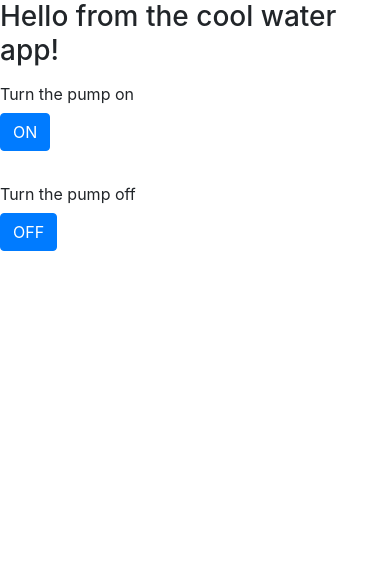
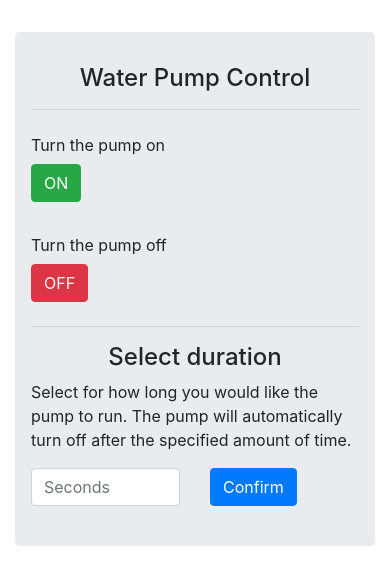
Before and after one commit to vignif/water-flask, a Flask app: page / in a window 390 px wide. Shown: the top 585 px of the page. Run offline with Flask 2, Linux system fonts and the light colour scheme; some libraries are stand-ins or nearby versions.

Commit message:
cleaner FE

```diff
--- a/app.py
+++ b/app.py
@@ -1,5 +1,6 @@
 # pump specs
 pin = 21
+
 import RPi.GPIO as GPIO
 import time
 GPIO.setmode(GPIO.BCM)
@@ -19,10 +20,19 @@ def home():
             message = "Turn the pump ON"
             GPIO.output(pin, True)
 
-        if 'off' in request.form:
+        elif 'off' in request.form:
             #call function to turn the pump OFF
             message = "Turn the pump OFF"
             GPIO.output(pin, False)
-
+        elif 'time' in request.form:
+            seconds = float(request.form.get('seconds'))
+            message = "Turn the pump ON for " + str(seconds) + " seconds"
+            start = time.time()
+            GPIO.output(pin, True)
+            while(time.time() - start < seconds):
+                print(time.time() - start )
+            GPIO.output(pin, False)
+        else:
+            message = "No valid command"
         return render_template('home.html', message = message)
     # return render_template('home.html')
--- a/templates/base.html
+++ b/templates/base.html
@@ -8,7 +8,7 @@
     <!-- Bootstrap CSS -->
     <link rel="stylesheet" href="https://stackpath.bootstrapcdn.com/bootstrap/4.5.2/css/bootstrap.min.css" integrity="sha384-JcKb8q3iqJ61gNV9KGb8thSsNjpSL0n8PARn9HuZOnIxN0hoP+VmmDGMN5t9UJ0Z" crossorigin="anonymous">
 
-    <title>Hello, world!</title>
+    <title>Let's Water Them!!</title>
   </head>
   <body>
     {% block content %}{% endblock %}
--- a/templates/home.html
+++ b/templates/home.html
@@ -1,28 +1,57 @@
 {% extends 'base.html' %}
 {% block content %}
+<div class="container" style="max-width:900px;">
 
-<h3>Hello from the cool water app!</h3>
+<div class="jumbotron" style="padding-top:2rem; margin-top:2rem;">
 
+<div class="col-xs-1" align="center">
+  <a href="/" style="color:unset;"><h4>Water Pump Control</h4></a>
+</div>
+<hr>
 <form method="post">
   <div class="form-group row">
-    <label for="on" class="col-sm-2 col-form-label">Turn the pump on</label>
-    <div class="col-sm-10">
-      <button type="submit" name="on" class="btn btn-primary mb-2">ON</button>
+    <label for="on" class="col-md-6 col-form-label">Turn the pump on</label>
+    <div class="col">
+      <button type="submit" name="on" class="btn btn-success mb-2">ON</button>
     </div>
   </div>
 </form>
 
 <form method="post">
   <div class="form-group row">
-    <label for="off" class="col-sm-2 col-form-label">Turn the pump off</label>
-    <div class="col-sm-10">
-      <button type="submit" name="off" class="btn btn-primary mb-2">OFF</button>
+    <label for="off" class="col-md-6 col-form-label">Turn the pump off</label>
+    <div class="col">
+      <button type="submit" name="off" class="btn btn-danger mb-2">OFF</button>
     </div>
   </div>
 </form>
+<hr>
+<div class="col-xs-1" align="center">
+  <h4>Select duration</h4>
+</div>
 
+<p>Select for how long you would like the pump to run. The pump will automatically turn off after the specified amount of time.</p>
+<form method="post">
+<div class="row">
+  <div class="col">
+      <input type="number" name="seconds" class="form-control" placeholder="Seconds" required>
+  </div>
+  <div class="col">
+      <button type="submit" name="time" class="btn btn-primary mb-2">Confirm</button>
+  </div>
+</div>
+
+</form>
+
+</div>
 {% if message %}
+<div class="alert alert-success">
+
 <h3> {{ message }}</h3>
+
+</div>
 {% endif %}
 
+</div>
+
 {% endblock %}
```
Also changed, not shown: 1 other file.
